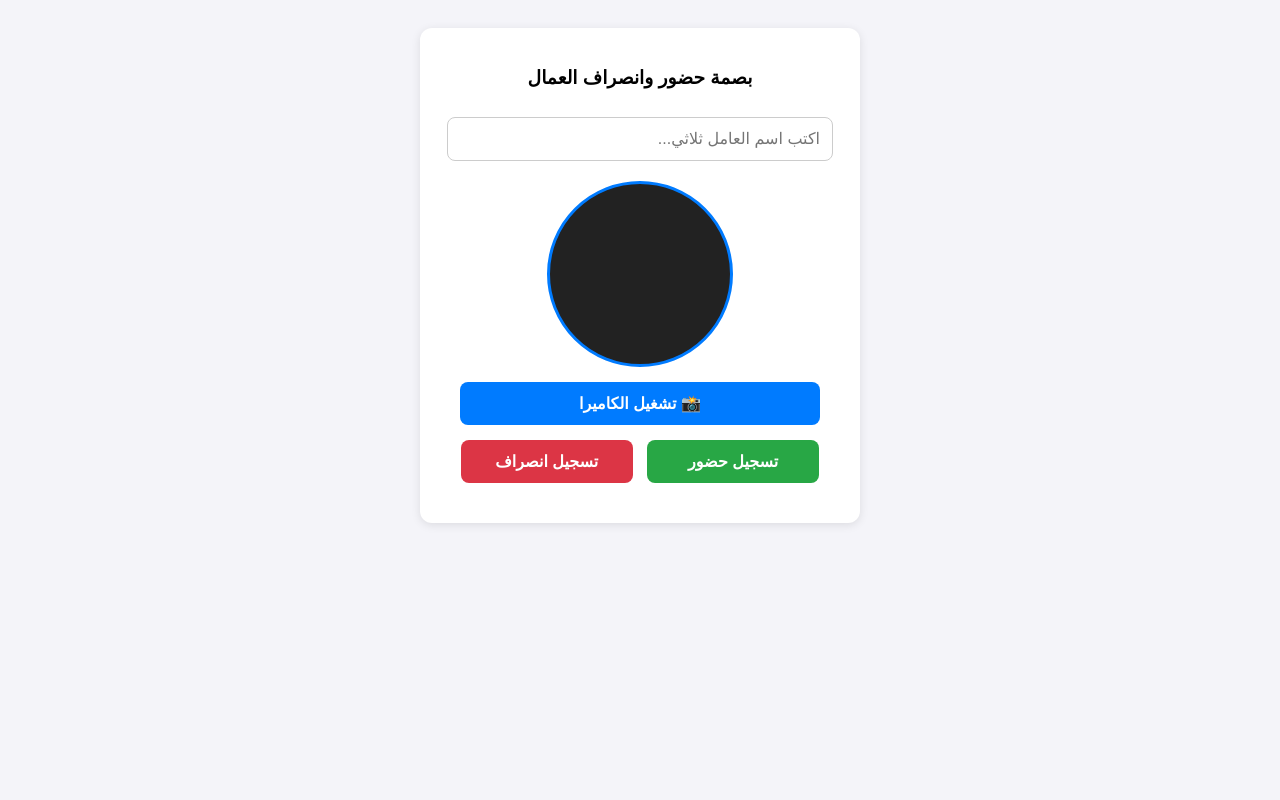
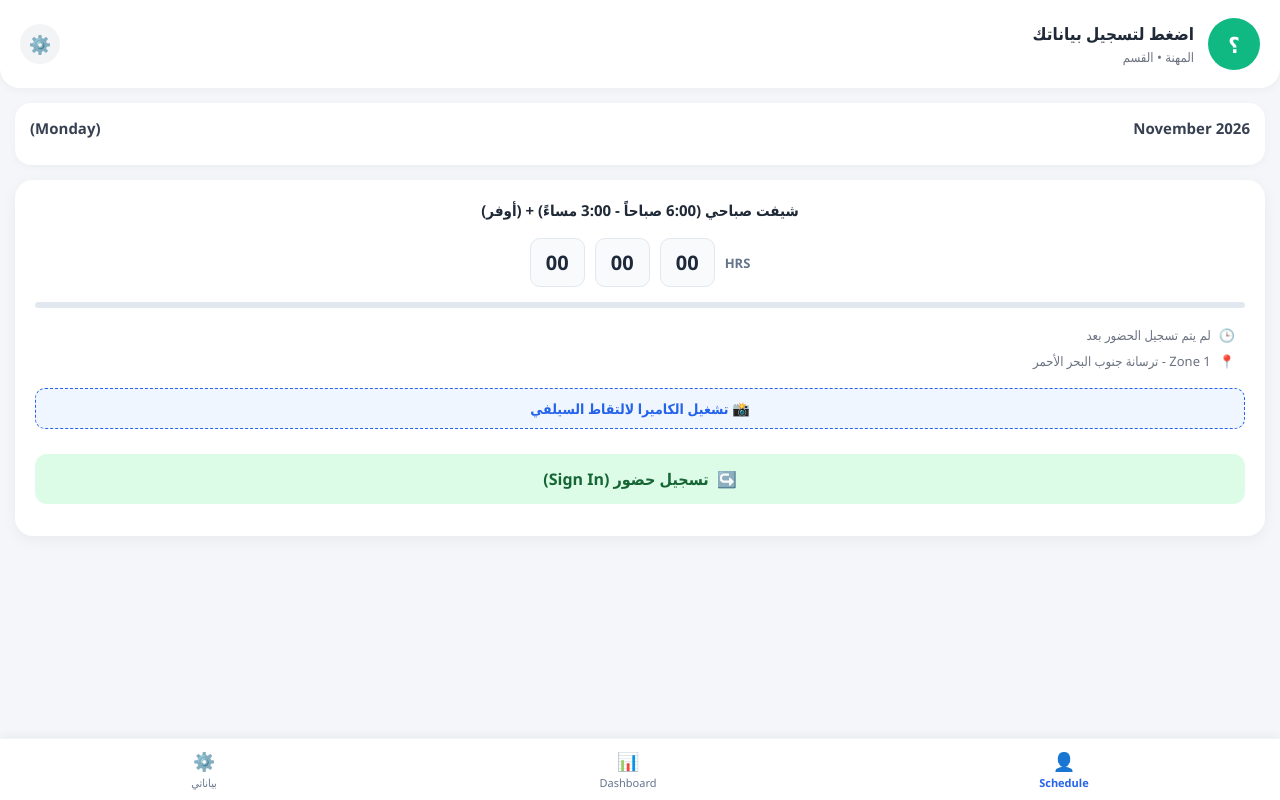
Before and after one commit to ahmedzaky2291994-ctrl/tersana-workers, a plain HTML site: page index.html in a window 1280 px wide. Drawn offline with Linux system fonts and the light colour scheme.

Commit message:
Refactor index.html for improved layout and styles
Updated the HTML structure and styles for better layout and functionality.

```diff
--- a/index.html
+++ b/index.html
@@ -5,144 +5,218 @@
     <meta name="viewport" content="width=device-width, initial-scale=1.0">
     <title>بصمة العمال - ترسانة جنوب البحر الأحمر</title>
     <style>
-        body { font-family: Arial, sans-serif; text-align: center; padding: 20px; background-color: #f4f4f9; }
-        .box { background: white; padding: 20px; border-radius: 12px; box-shadow: 0 2px 10px rgba(0,0,0,0.1); max-width: 400px; margin: auto; }
-        input[type="text"] { width: 90%; padding: 12px; margin: 10px 0; border: 1px solid #ccc; border-radius: 8px; font-size: 16px; }
-        video, img { width: 180px; height: 180px; object-fit: cover; border-radius: 50%; border: 3px solid #007bff; margin: 10px auto; display: block; background: #222; }
-        button { padding: 12px; color: white; border: none; border-radius: 8px; font-size: 16px; cursor: pointer; margin: 5px; font-weight: bold; }
-        button:disabled { background-color: #999 !important; cursor: not-allowed; }
-        .btn-cam { width: 90%; background-color: #007bff; margin-bottom: 10px; }
-        .btn-in { width: 43%; background-color: #28a745; }
-        .btn-out { width: 43%; background-color: #dc3545; }
-        #result { margin-top: 15px; font-weight: bold; color: #333; line-height: 1.6; }
+        * { box-sizing: border-box; font-family: 'Segoe UI', Tahoma, Geneva, Verdana, sans-serif; }
+        body { margin: 0; background-color: #f4f6f9; color: #333; padding-bottom: 75px; }
+
+        /* الهيدر العلوي وبيانات العامل */
+        .header-card {
+            background: #ffffff;
+            padding: 18px 20px;
+            display: flex;
+            align-items: center;
+            justify-content: space-between;
+            box-shadow: 0 2px 10px rgba(0,0,0,0.04);
+            border-bottom-left-radius: 20px;
+            border-bottom-right-radius: 20px;
+        }
+        .user-info { display: flex; align-items: center; gap: 14px; }
+        .avatar {
+            width: 52px; height: 52px;
+            background-color: #10b981;
+            color: white; font-size: 22px; font-weight: bold;
+            border-radius: 50%; display: flex; align-items: center; justify-content: center;
+        }
+        .user-details h3 { margin: 0; font-size: 17px; color: #1f2937; }
+        .user-details p { margin: 3px 0 0; font-size: 13px; color: #6b7280; }
+        .edit-btn {
+            background: #f3f4f6; border: none; width: 40px; height: 40px;
+            border-radius: 50%; cursor: pointer; font-size: 18px; color: #4b5563;
+        }
+
+        /* شريط التقويم الأسبوعي */
+        .calendar-card {
+            background: #ffffff; margin: 15px; padding: 15px;
+            border-radius: 16px; box-shadow: 0 2px 8px rgba(0,0,0,0.04);
+        }
+        .cal-header { display: flex; justify-content: space-between; align-items: center; margin-bottom: 12px; font-weight: bold; color: #374151; font-size: 15px; }
+        .week-days { display: flex; justify-content: space-between; text-align: center; }
+        .day-box { padding: 8px 10px; border-radius: 12px; font-size: 14px; color: #6b7280; flex: 1; }
+        .day-box.active { background-color: #2563eb; color: white; font-weight: bold; box-shadow: 0 4px 10px rgba(37,99,235,0.3); }
+        .day-dot { width: 5px; height: 5px; background: #2563eb; border-radius: 50%; margin: 4px auto 0; }
+        .day-box.active .day-dot { background: white; }
+
+        /* بطاقة الشيفت والعداد */
+        .shift-card {
+            background: #ffffff; margin: 15px; padding: 20px;
+            border-radius: 18px; box-shadow: 0 4px 15px rgba(0,0,0,0.05);
+            text-align: center;
+        }
+        .shift-title { font-size: 15px; font-weight: bold; color: #1f2937; margin-bottom: 18px; }
+
+        .timer-container { display: flex; justify-content: center; align-items: center; gap: 10px; margin-bottom: 15px; direction: ltr; }
+        .time-box {
+            background: #f8fafc; border: 1px solid #e2e8f0;
+            padding: 10px 14px; border-radius: 10px;
+            font-size: 20px; font-weight: bold; color: #1e293b; min-width: 55px;
+        }
+        .hrs-label { font-size: 13px; color: #64748b; font-weight: bold; }
+
+        .progress-bar { width: 100%; height: 6px; background: #e2e8f0; border-radius: 10px; overflow: hidden; margin-bottom: 18px; }
+        .progress-fill { height: 100%; width: 0%; background: #2563eb; transition: width 0.5s; }
+
+        .meta-info { text-align: right; font-size: 13px; color: #6b7280; margin-bottom: 18px; display: flex; flex-direction: column; gap: 8px; padding-right: 10px; }
+        .meta-item { display: flex; align-items: center; gap: 8px; }
+
+        /* الكاميرا المدمجة */
+        .camera-section { margin: 15px 0; }
+        video, img#preview {
+            width: 140px; height: 140px; object-fit: cover;
+            border-radius: 50%; border: 3px solid #2563eb;
+            margin: 0 auto 10px; display: none; background: #111;
+        }
+        .cam-trigger {
+            background: #eff6ff; color: #2563eb; border: 1px dashed #2563eb;
+            padding: 10px 16px; border-radius: 10px; font-size: 14px; font-weight: bold;
+            cursor: pointer; width: 100%; margin-bottom: 10px;
+        }
+
+        /* زر الحضور والانصراف */
+        .action-btn {
+            width: 100%; padding: 14px; border: none; border-radius: 12px;
+            font-size: 16px; font-weight: bold; cursor: pointer;
+            transition: 0.2s; display: flex; align-items: center; justify-content: center; gap: 8px;
+        }
+        .btn-signin { background-color: #dcfce7; color: #166534; }
+        .btn-signout { background-color: #fee2e2; color: #991b1b; }
+        .action-btn:disabled { opacity: 0.6; cursor: not-allowed; }
+
+        #statusMsg { margin-top: 12px; font-size: 13px; font-weight: bold; line-height: 1.5; }
+
+        /* نافذة تعديل بيانات العامل */
+        .modal {
+            display: none; position: fixed; top: 0; left: 0; width: 100%; height: 100%;
+            background: rgba(0,0,0,0.5); z-index: 1000; align-items: center; justify-content: center;
+        }
+        .modal-content {
+            background: white; padding: 22px; border-radius: 16px; width: 90%; max-width: 360px; text-align: right;
+        }
+        .modal-content h4 { margin-top: 0; color: #1f2937; }
+        .modal-content input {
+            width: 100%; padding: 11px; margin: 8px 0 14px; border: 1px solid #d1d5db;
+            border-radius: 8px; font-size: 14px;
+        }
+        .save-btn { width: 100%; background: #2563eb; color: white; border: none; padding: 12px; border-radius: 8px; font-weight: bold; cursor: pointer; }
+
+        /* الشريط السفلي */
+        .bottom-nav {
+            position: fixed; bottom: 0; left: 0; width: 100%; background: white;
+            display: flex; justify-content: space-around; padding: 10px 0;
+            box-shadow: 0 -2px 10px rgba(0,0,0,0.05); border-top: 1px solid #f1f5f9;
+        }
+        .nav-item { text-align: center; font-size: 11px; color: #64748b; text-decoration: none; }
+        .nav-item.active { color: #2563eb; font-weight: bold; }
+        .nav-icon { font-size: 18px; display: block; margin-bottom: 2px; }
     </style>
 </head>
 <body>
 
-<div class="box">
-    <h3>بصمة حضور وانصراف العمال</h3>
-    <input type="text" id="workerName" placeholder="اكتب اسم العامل ثلاثي...">
+<!-- بطاقة بيانات العامل -->
+<div class="header-card">
+    <div class="user-info">
+        <div class="avatar" id="avatarLetter">؟</div>
+        <div class="user-details">
+            <h3 id="displayName">اضغط لتسجيل بياناتك</h3>
+            <p id="displayJob">المهنة • القسم</p>
+        </div>
+    </div>
+    <button class="edit-btn" onclick="openModal()" title="تعديل البيانات">⚙️</button>
+</div>
 
-    <video id="video" autoplay playsinline muted></video>
-    <img id="preview" style="display:none;" alt="صورة العامل">
+<!-- شريط التقويم -->
+<div class="calendar-card">
+    <div class="cal-header">
+        <span id="monthYearText">November 2026</span>
+        <span id="dayNameText">(Monday)</span>
+    </div>
+    <div class="week-days" id="weekDaysContainer"></div>
+</div>
 
-    <button class="btn-cam" id="camBtn" onclick="handleCamera()">📸 تشغيل الكاميرا</button>
-    <br>
-    <button class="btn-in" id="btnIn" onclick="recordAttendance('حضور')">تسجيل حضور</button>
-    <button class="btn-out" id="btnOut" onclick="recordAttendance('انصراف')">تسجيل انصراف</button>
-    <div id="result"></div>
+<!-- بطاقة الشيفت والبصمة -->
+<div class="shift-card">
+    <div class="shift-title">شيفت صباحي (6:00 صباحاً - 3:00 مساءً) + (أوفر)</div>
+
+    <div class="timer-container">
+        <div class="time-box" id="timerHrs">00</div>
+        <div class="time-box" id="timerMins">00</div>
+        <div class="time-box" id="timerSecs">00</div>
+        <span class="hrs-label">HRS</span>
+    </div>
+
+    <div class="progress-bar">
+        <div class="progress-fill" id="progressFill"></div>
+    </div>
+
+    <div class="meta-info">
+        <div class="meta-item">🕒 <span id="checkInTimeText">لم يتم تسجيل الحضور بعد</span></div>
+        <div class="meta-item">📍 <span>Zone 1 - ترسانة جنوب البحر الأحمر</span></div>
+    </div>
+
+    <div class="camera-section">
+        <video id="video" autoplay playsinline muted></video>
+        <img id="preview" alt="صورة العامل">
+        <button class="cam-trigger" id="camBtn" onclick="handleCamera()">📸 تشغيل الكاميرا لالتقاط السيلفي</button>
+    </div>
+
+    <button class="action-btn btn-signin" id="mainActionBtn" onclick="processAttendance()">
+        <span>↪️</span> <span id="actionBtnText">تسجيل حضور (Sign In)</span>
+    </button>
+
+    <div id="statusMsg"></div>
+</div>
+
+<!-- نافذة إدخال بيانات العامل -->
+<div class="modal" id="profileModal">
+    <div class="modal-content">
+        <h4>بيانات العامل (تُحفظ تلقائياً)</h4>
+        <label>الاسم ثلاثي:</label>
+        <input type="text" id="inputName" placeholder="مثال: أحمد زكي علي">
+        <label>المهنة / التخصص:</label>
+        <input type="text" id="inputJob" placeholder="مثال: لحام CO2">
+        <label>القسم:</label>
+        <input type="text" id="inputDept" placeholder="مثال: قسم بناء السفن">
+        <button class="save-btn" onclick="saveProfile()">حفظ البيانات</button>
+    </div>
+</div>
+
+<!-- الشريط السفلي -->
+<div class="bottom-nav">
+    <div class="nav-item active"><span class="nav-icon">👤</span>Schedule</div>
+    <div class="nav-item" onclick="alert('سيتم ربط إحصائيات الشهر في التحديث القادم')"><span class="nav-icon">📊</span>Dashboard</div>
+    <div class="nav-item" onclick="openModal()"><span class="nav-icon">⚙️</span>بياناتي</div>
 </div>
 
 <script>
-    const SCRIPT_URL = "https://script.google.com/macros/s/AKfycbya6to5WDi4p8U76uDse7nSA8FVR9MhijKmqu_c8KqAHMjaOo9rhChlKRutI_F6YkEr5g/exec";
+    const SCRIPT_URL = "https://google.com";
     const WORK_LAT = 26.684146;
     const WORK_LON = 33.933166;
-    const MAX_DISTANCE = 10000; // تم التعديل إلى 250 متر حول الترسانة
+    const MAX_DISTANCE = 250;
 
     let capturedImage = null;
     let cameraStarted = false;
+    let timerInterval = null;
 
-    function handleCamera() {
-        const video = document.getElementById('video');
-        const btn = document.getElementById('camBtn');
-        const preview = document.getElementById('preview');
+    // تهيئة الصفحة عند الفتح
+    window.onload = function() {
+        setupCalendar();
+        loadProfile();
+        restoreShiftState();
+    };
 
-        if (!cameraStarted) {
-            navigator.mediaDevices.getUserMedia({ video: { facingMode: "user" }, audio: false })
-                .then(stream => {
-                    video.srcObject = stream;
-                    video.play();
-                    cameraStarted = true;
-                    preview.style.display = 'none';
-                    video.style.display = 'block';
-                    btn.innerHTML = "📷 اضغط الآن لالتقاط الصورة";
-                    btn.style.backgroundColor = "#ff9800";
-                })
-                .catch(err => {
-                    document.getElementById('result').innerHTML = "⚠️ تأكد من تفعيل إذن الكاميرا للمتصفح من إعدادات الهاتف.";
-                });
-        } else {
-            const canvas = document.createElement('canvas');
-            canvas.width = 300;
-            canvas.height = 300;
-            canvas.getContext('2d').drawImage(video, 0, 0, 300, 300);
-            capturedImage = canvas.toDataURL('image/jpeg', 0.7);
+    // ضبط التقويم الأسبوعي
+    function setupCalendar() {
+        const now = new Date();
+        const months = ["January","February","March","April","May","June","July","August","September","October","November","December"];
+        const days = ["Sunday","Monday","Tuesday","Wednesday","Thursday","Friday","Saturday"];
 
-            preview.src = capturedImage;
-            preview.style.display = 'block';
-            video.style.display = 'none';
-
-            video.srcObject.getTracks().forEach(track => track.stop());
-            cameraStarted = false;
-            btn.innerHTML = "🔄 إعادة التقاط الصورة";
-            btn.style.backgroundColor = "#007bff";
-            document.getElementById('result').innerHTML = "✅ تم التقاط الصورة، اضغط حضور أو انصراف.";
-        }
-    }
-
-    function getDistance(lat1, lon1, lat2, lon2) {
-        const R = 6371e3;
-        const p1 = lat1 * Math.PI / 180, p2 = lat2 * Math.PI / 180;
-        const dp = (lat2 - lat1) * Math.PI / 180, dl = (lon2 - lon1) * Math.PI / 180;
-        const a = Math.sin(dp/2) * Math.sin(dp/2) + Math.cos(p1) * Math.cos(p2) * Math.sin(dl/2) * Math.sin(dl/2);
-        return R * (2 * Math.atan2(Math.sqrt(a), Math.sqrt(1-a)));
-    }
-
-    function toggleButtons(disabled) {
-        document.getElementById('btnIn').disabled = disabled;
-        document.getElementById('btnOut').disabled = disabled;
-    }
-
-    function recordAttendance(type) {
-        const name = document.getElementById('workerName').value.trim();
-        const resultDiv = document.getElementById('result');
-
-        if (name.split(" ").length < 3) {
-            resultDiv.innerHTML = "⚠️ من فضلك اكتب اسمك ثلاثياً على الأقل!";
-            return;
-        }
-        if (!capturedImage) {
-            resultDiv.innerHTML = "⚠️ يجب التقاط صورة سيلفي أولاً!";
-            return;
-        }
-
-        toggleButtons(true);
-        resultDiv.innerHTML = "⏳ جاري التحقق من الموقع ورفع الصورة...";
-
-        navigator.geolocation.getCurrentPosition(
-            function(position) {
-                const distance = Math.round(getDistance(WORK_LAT, WORK_LON, position.coords.latitude, position.coords.longitude));
-                const time = new Date().toLocaleString('ar-EG');
-
-                if (distance <= MAX_DISTANCE) {
-                    fetch(SCRIPT_URL, {
-                        method: 'POST',
-                        mode: 'no-cors',
-                        body: JSON.stringify({ name: name, type: type, time: time, distance: distance, image: capturedImage })
-                    }).then(() => {
-                        resultDiv.innerHTML = `✅ تم تسجيل <b>${type}</b> بنجاح لـ: ${name}<br>📍 المسافة: ${distance} متر<br>🕒 ${time}`;
-                        capturedImage = null; // تصفير الصورة لمنع التكرار
-                        document.getElementById('preview').style.display = 'none';
-                        document.getElementById('video').style.display = 'block';
-                        document.getElementById('camBtn').innerHTML = "📸 تشغيل الكاميرا";
-                        toggleButtons(false);
-                    }).catch(() => {
-                        resultDiv.innerHTML = "❌ حدث خطأ في الاتصال بالإنترنت، حاول مرة أخرى.";
-                        toggleButtons(false);
-                    });
-                } else {
-                    resultDiv.innerHTML = `❌ <b>مرفوض!</b> أنت خارج موقع الترسانة (${distance} متر).`;
-                    toggleButtons(false);
-                }
-            },
-            function() {
-                resultDiv.innerHTML = "❌ تعذر تحديد الموقع. تأكد من تفعيل GPS ومنح الإذن للمتصفح.";
-                toggleButtons(false);
-            },
-            { enableHighAccuracy: true, timeout: 10000 }
-        );
-    }
-</script>
-
-</body>
-</html>
+        document.getElementById('monthYearText').innerText = `${months[now.getMonth()]} ${now.getFullYear()}`;
+        document.getElementById('dayNameText').innerText = `(${days[now.getDay()]})`;
```
